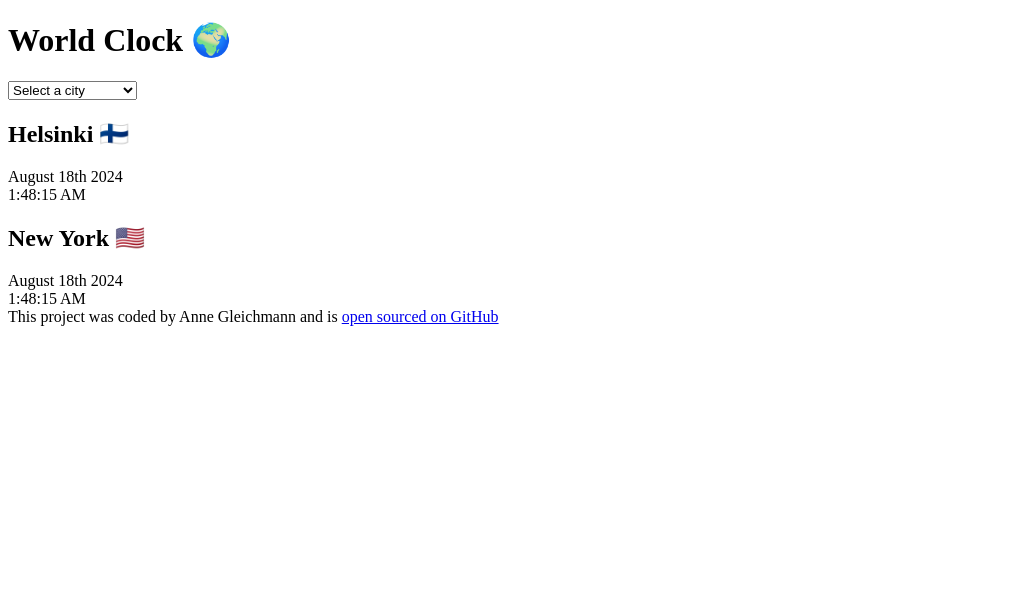
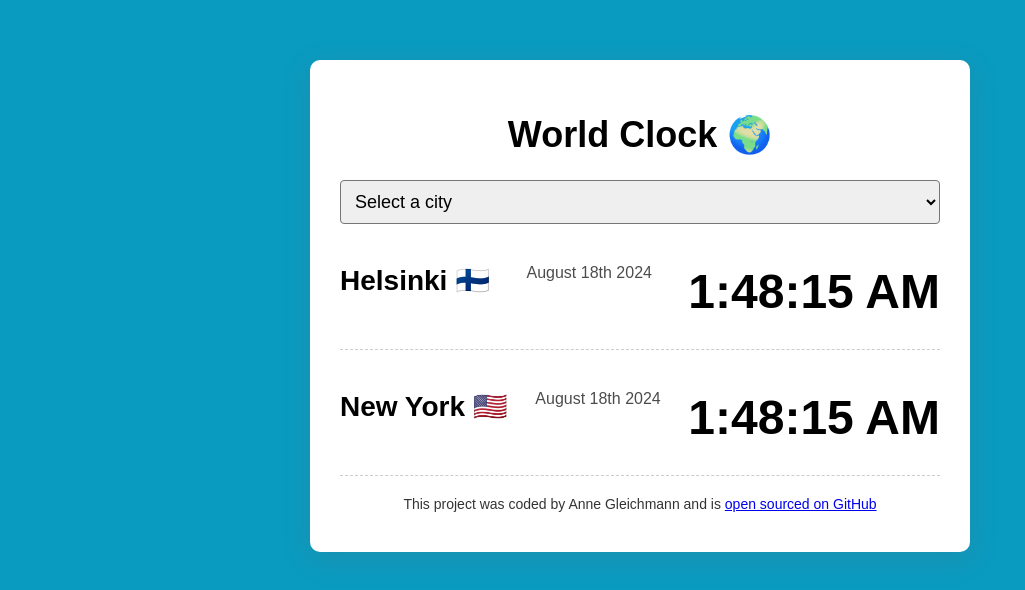
Before and after one commit to annegleichmann/Weltzeituhr, a plain HTML site: page index.html in a window 1280 px wide. Shown: the whole page, without its empty margins (0-1025 px from the left). Drawn offline with Linux system fonts and the light colour scheme; a script that the page names is missing.

Commit message:
added css and fixed html mistake

```diff
--- a/index.html
+++ b/index.html
@@ -7,6 +7,7 @@
     <title>Weltzeituhr</title>
   </head>
   <body>
+    <div class="container">
     <h1>World Clock 🌍</h1>
     <select>
       <option value="">Select a city</option>
@@ -21,6 +22,8 @@
       <h2>Helsinki 🇫🇮</h2>
       <div class="date">August 18th 2024</div>
       <div class="time">1:48:15 AM</div>
+      </div>
+      <div class="city">
       <h2>New York 🇺🇸</h2>
       <div class="date">August 18th 2024</div>
       <div class="time">1:48:15 AM</div>
@@ -29,8 +32,8 @@
     <footer>
       This project was coded by Anne Gleichmann and is
       <a href="https://github.com/annegleichmann/Weltzeituhr" target="_blank"
-        >open sourced on GitHub</a
-      >
+        >open sourced on GitHub</a>
+      </div>
     </footer>
     <script src="src/index/jss"></script>
   </body>
--- a/src/style.css
+++ b/src/style.css
@@ -0,0 +1,64 @@
+body {
+  background-color: #0a9bc0;
+  font-family: sans-serif;
+}
+
+h1 {
+  text-align: center;
+  font-family: sans-serif;
+  font-size: 36px;
+}
+
+h2 {
+  margin: 0 0 5px;
+  font-size: 28px;
+}
+
+select {
+  display: block;
+  width: 100%;
+  font-size: 18px;
+  border-radius: 4px;
+  padding: 10px;
+}
+.container {
+  max-width: 600px;
+  margin: 60px auto;
+  background: white;
+  padding: 30px;
+  box-shadow: rgba(100, 100, 111, 0.2) 0px 7px 29px 0px;
+  border-radius: 10px;
+}
+.city {
+  display: flex;
+  margin: 10px 0;
+  justify-content: space-between;
+  padding: 30px 0;
+  border-bottom: 1px dashed rgba(0, 0, 0, 0.2);
+}
+
+.city:last-child {
+  border: none;
+}
+
+.date {
+  opacity: 0.7;
+}
+
+.time {
+  font-size: 48px;
+  font-weight: bold;
+}
+
+.time small {
+  font-size: 24px;
+  vertical-align: middle;
+  line-height: 48px;
+}
+
+footer {
+  text-align: center;
+  font-size: 14px;
+  color: rgba(0, 0, 0, 0.8);
+  padding: 10px;
+}
```
